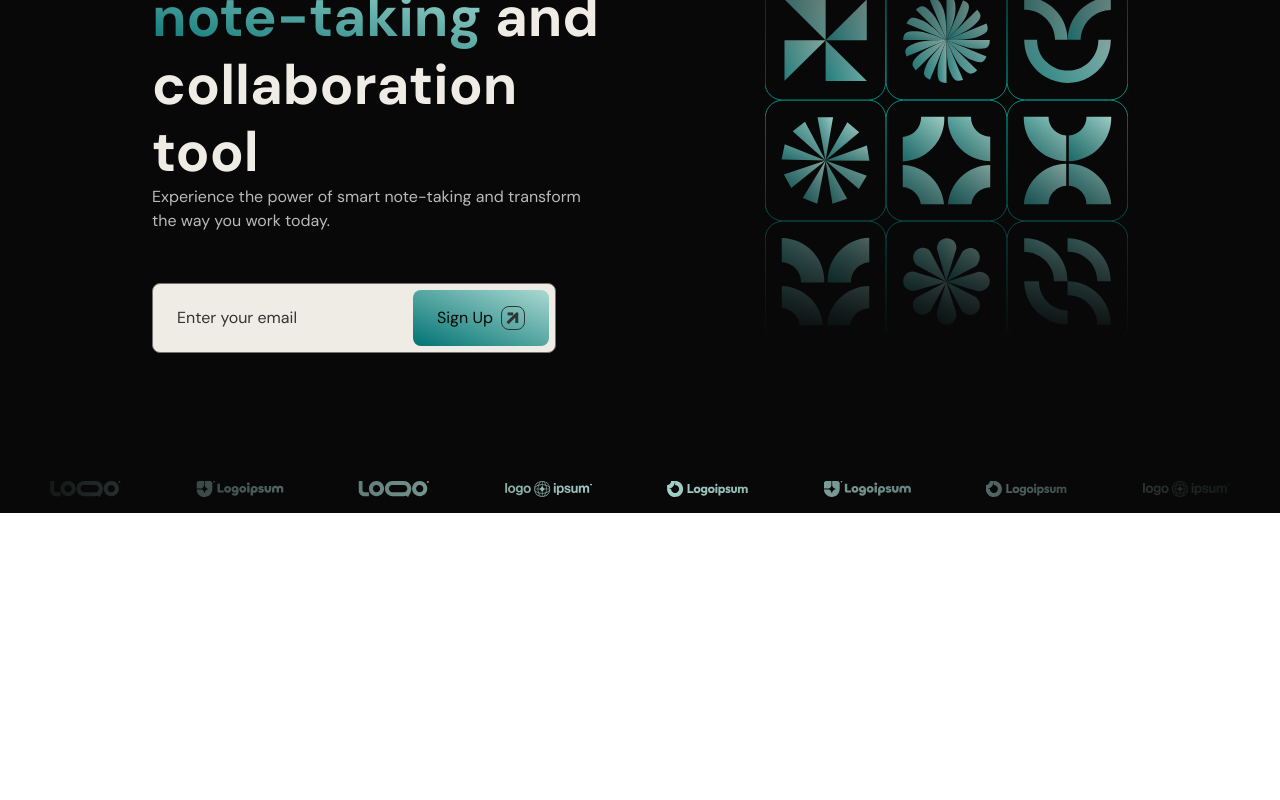
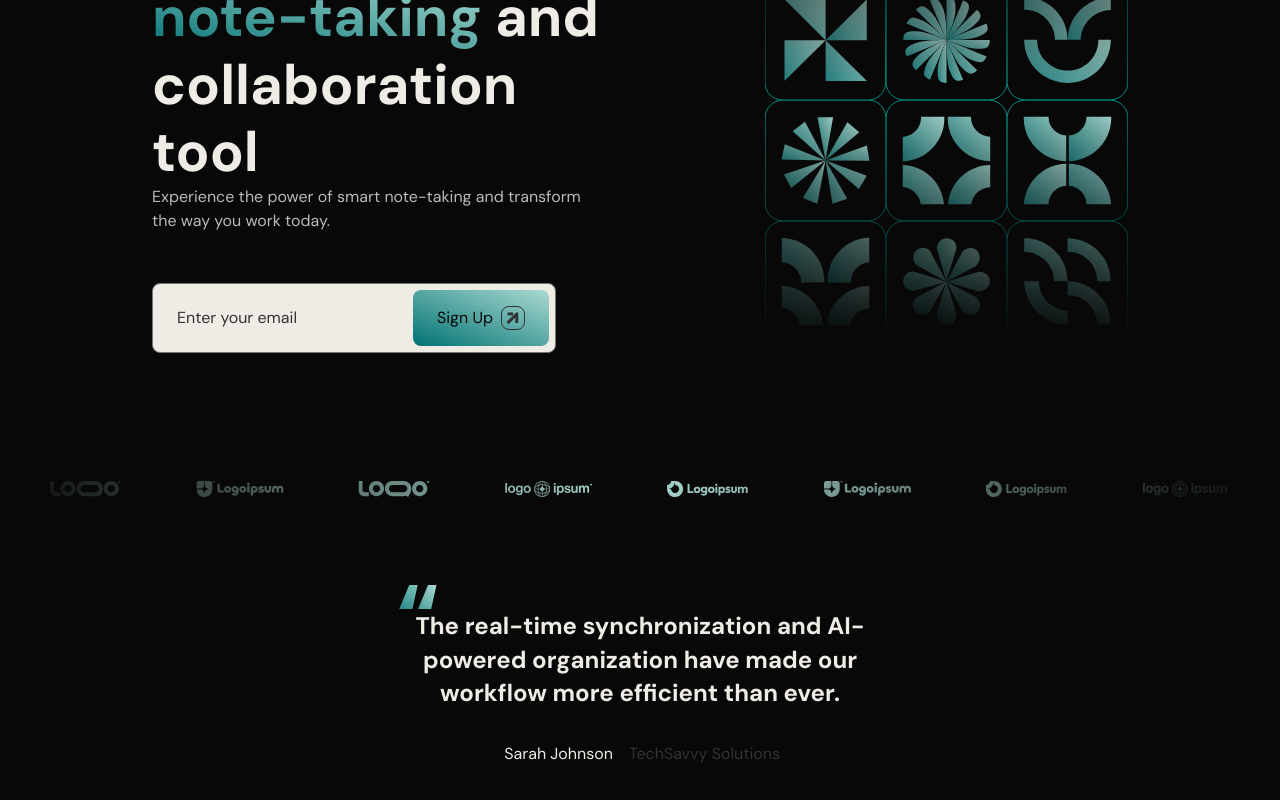
Before and after one commit to AmletixQ/smartnotes-landing-page, a React (Vite) app: page / in a window 1280 px wide. Shown: the part 368-1168 px from the top of the page. Before the commit the page ends 881 px from the top, so only its background shows below. Built offline with nearby package versions, Linux system fonts and the light colour scheme.

Commit message:
Complete create Testimonial section

```diff
--- a/src/App.tsx
+++ b/src/App.tsx
@@ -2,6 +2,7 @@ import Heading from "components/sections/Heading/Heading";
 import "./App.scss";
 import Header from "components/sections/Header/Header";
 import Partners from "components/sections/Partners/Partners";
+import Testimonial from "components/sections/Testimotional/Testimonial";
 
 const App = () => {
   return (
@@ -9,6 +10,11 @@ const App = () => {
       <Header />
       <Heading />
       <Partners />
+      <Testimonial
+        summury="The real-time synchronization and AI-powered organization have made our workflow more efficient than ever. "
+        fullname=" Sarah Johnson"
+        position="TechSavvy Solutions"
+      />
     </main>
   );
 };
--- /dev/null
+++ b/src/components/sections/Testimotional/Testimonial.scss
@@ -0,0 +1,39 @@
+.testimonial {
+  display: flex;
+  align-items: center;
+  justify-content: center;
+
+  padding: 6rem 0 4rem 0;
+
+  .content {
+    display: flex;
+    flex-direction: column;
+    gap: 2rem;
+
+    width: 29.5rem;
+
+    .text {
+      position: relative;
+      h5 {
+        text-align: center;
+        &::before {
+          position: absolute;
+          top: -25%;
+          left: -1%;
+          content: url("../../../assets/icons/quote.svg");
+        }
+      }
+    }
+
+    .info {
+      display: flex;
+      align-items: center;
+      justify-content: center;
+      gap: 1rem;
+
+      .position {
+        color: var(--primary-300);
+      }
+    }
+  }
+}
--- /dev/null
+++ b/src/components/sections/Testimotional/Testimonial.tsx
@@ -0,0 +1,26 @@
+import { FC } from "react";
+import "./Testimonial.scss";
+
+interface Props {
+  summury: string;
+  fullname: string;
+  position: string;
+}
+
+const Testimonial: FC<Props> = ({ fullname, position, summury }) => {
+  return (
+    <section className="testimonial">
+      <div className="content">
+        <div className="text">
+          <h5>{summury}</h5>
+        </div>
+        <div className="info">
+          <p>{fullname}</p>
+          <p className="position">{position}</p>
+        </div>
+      </div>
+    </section>
+  );
+};
+
+export default Testimonial;
```
